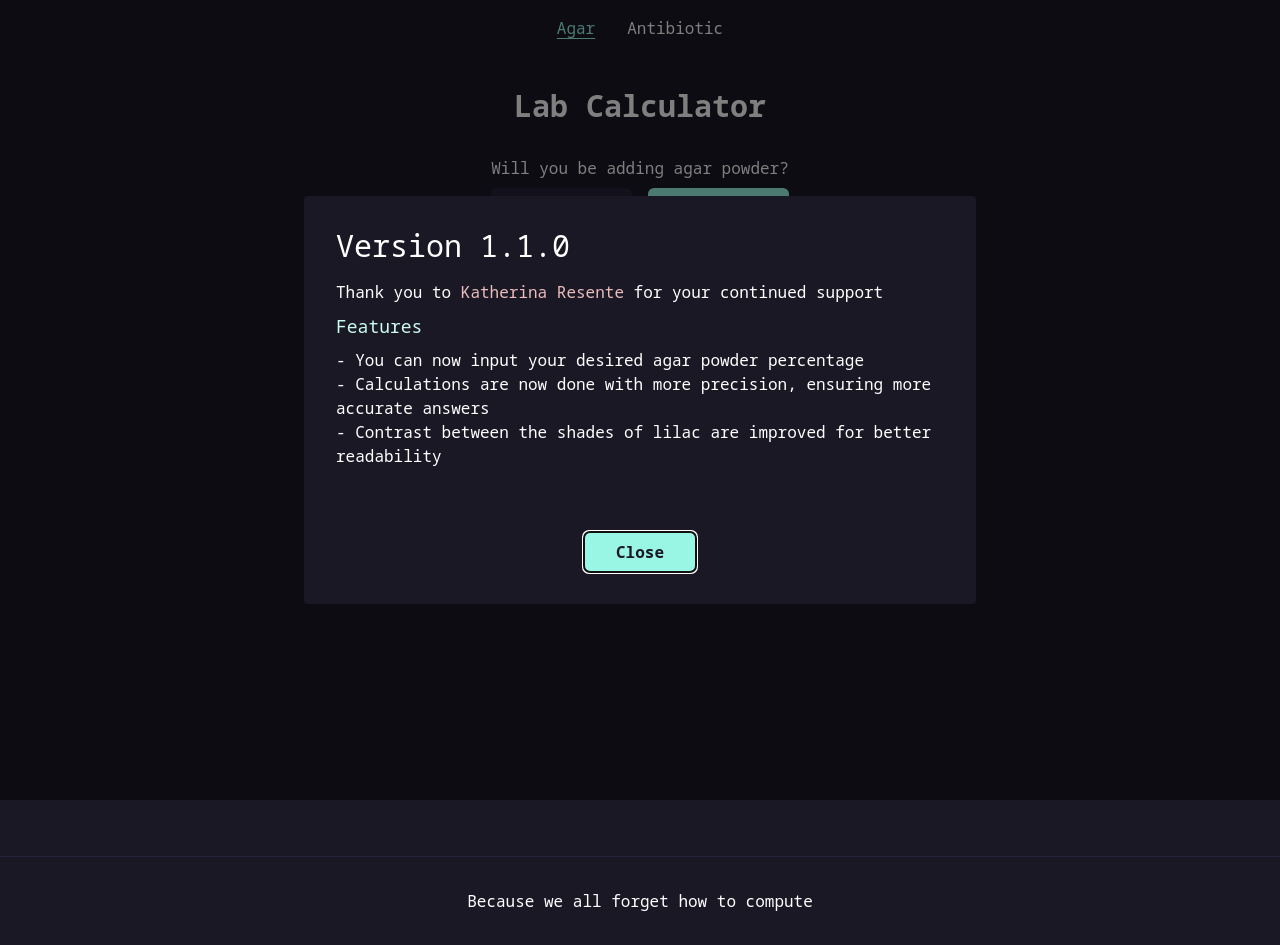
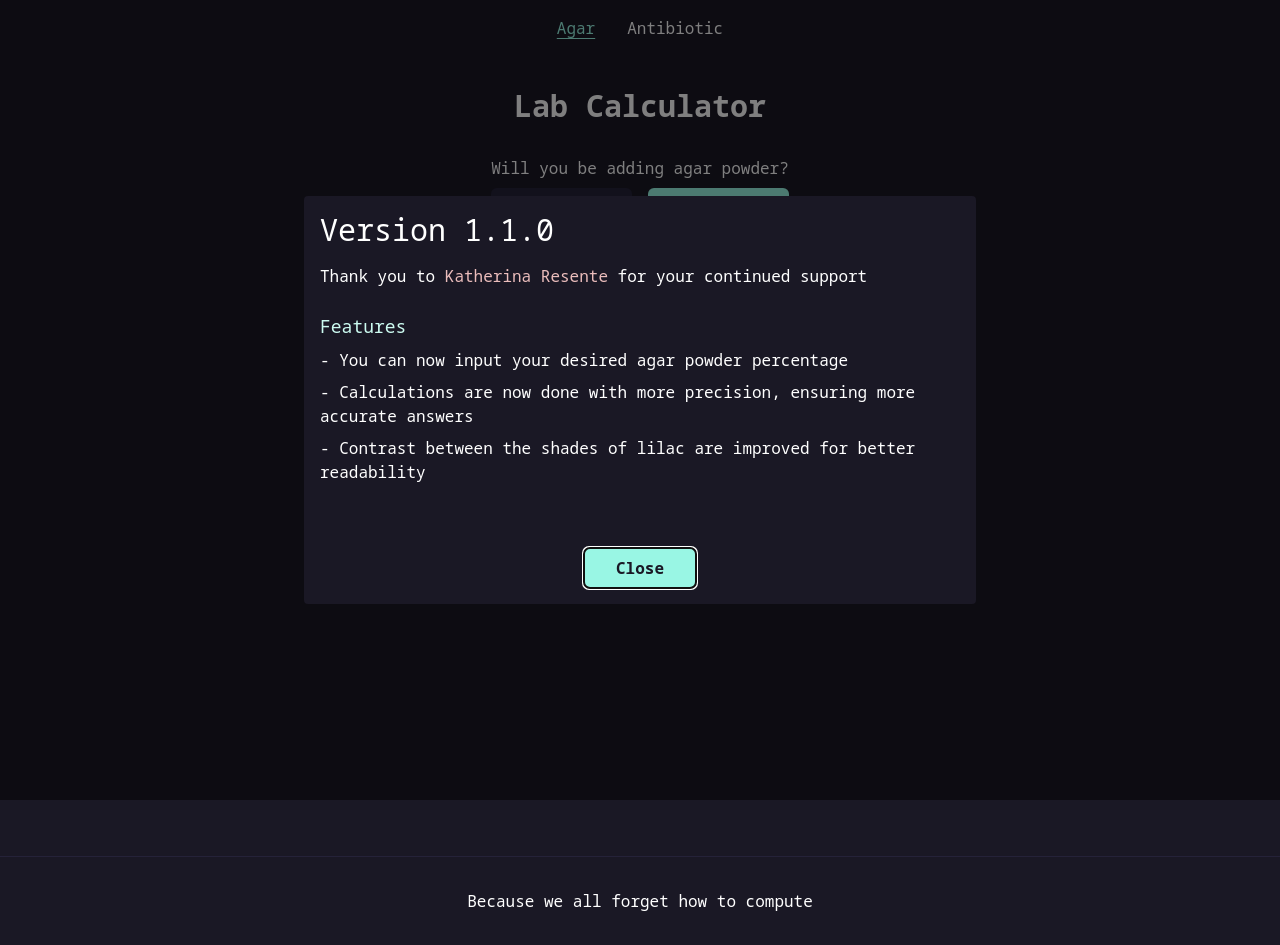
Before and after one commit to JNer1/lab-calculator, a Next.js app: page / in a window 1280 px wide. Built offline with nearby package versions, Linux system fonts and the light colour scheme.

Commit message:
refactor: adjust padding and font size of release notes

```diff
--- a/app/page.tsx
+++ b/app/page.tsx
@@ -32,21 +32,21 @@ const Home = () => {
       <AlertDialog.Root open={showReleaseNotes}>
         <AlertDialog.Overlay className="full fixed inset-0 w-full bg-black/50" />
 
-        <AlertDialog.Content className="fixed left-1/2 top-1/2 w-4/5 max-w-2xl -translate-x-1/2 -translate-y-1/2 rounded bg-lilac-900 p-8">
+        <AlertDialog.Content className="fixed left-1/2 top-1/2 w-11/12 max-w-2xl -translate-x-1/2 -translate-y-1/2 rounded bg-lilac-900 p-4">
           <AlertDialog.Title className="pb-4 text-3xl ">
             Version 1.1.0
           </AlertDialog.Title>
 
           <AlertDialog.Description asChild>
             <div className="flex flex-col gap-2">
-              <p>
+              <p className="text-sm md:text-base">
                 {true}
                 Thank you to{" "}
                 <span className="text-rose">Katherina Resente</span> for your
                 continued support
               </p>
-              <h3 className="text-lg text-teal-100">Features</h3>
-              <ul>
+              <h3 className="pt-4 text-lg text-teal-100">Features</h3>
+              <ul className="flex flex-col gap-2 text-sm md:text-base">
                 {releaseNotes.features.map((feat, idx) => (
                   <li key={idx}>{`- ${feat}`}</li>
                 ))}
```
